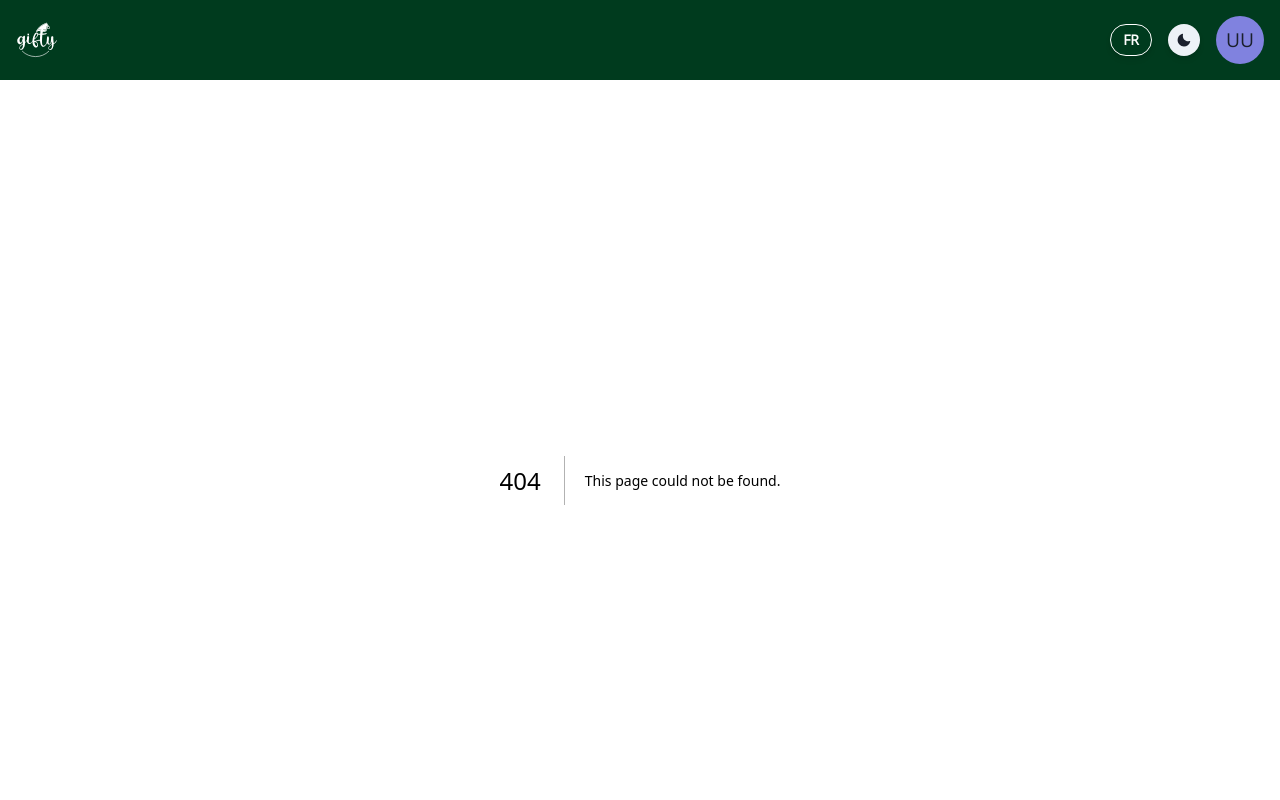
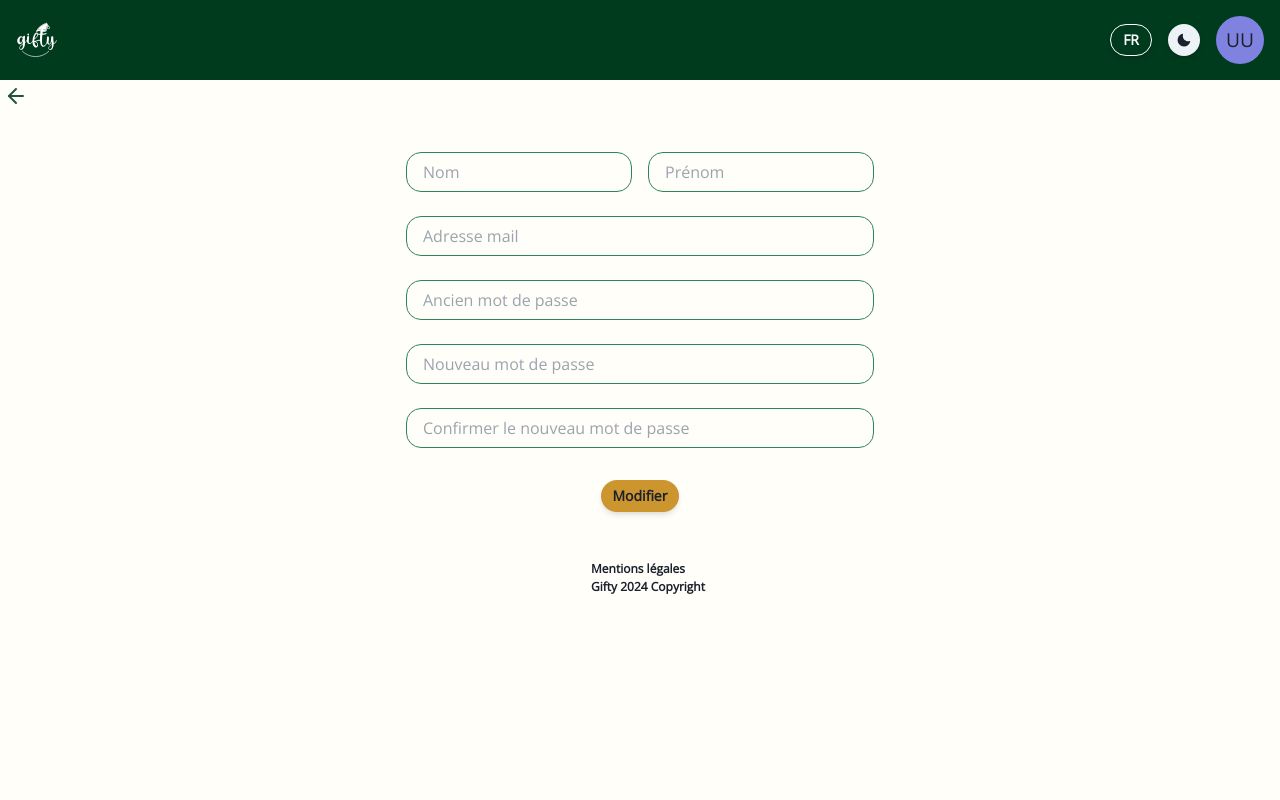
Before and after one commit to WildCodeSchool/2023-11-wns-bleu-g2-christmas-gifts-planner, a Next.js app in the folder frontend/: page /profile in a window 1280 px wide. Before the commit this address had no page. Shown: the top 800 px of the page. Built offline with nearby package versions, Linux system fonts and the light colour scheme.

Commit message:
added new input for old password

```diff
--- a/frontend/src/pages/userProfile.tsx
+++ b/frontend/src/pages/profile.tsx
@@ -88,8 +88,15 @@ const UserProfile = () => {
                                 <Text position="absolute" fontSize={14} fontWeight="bold" color="red.700">Cet e-mail existe déjà</Text>
                                 }
                         <Input type='email' isRequired id="email" data-testid="label-email" name="email" placeholder="Adresse mail" my={6} borderRadius={15} borderColor={error === 2 ? "red.700" : "green.600"}/>
-                        {/* Password and confirm Password */}
-                        <InputGroup size='md'>
+                         {/* Old Password */}
+                         <InputGroup size='md'>
+                            {error === 3 &&
+                                <Text position="absolute" mt={-6} fontSize={14} fontWeight="bold" color="red.700">Le mot de passe n&aposest pas le même !</Text>
+                                }
+                            <Input name="oldPassword" id="oldPassword" isRequired type='password' placeholder='Ancien mot de passe' borderRadius={15} borderColor={error === 3 ? "red.700" : "green.600"}/>
+                        </InputGroup>
+                        {/* New Password and confirm Password */}
+                        <InputGroup size='md' mt={6}>
                             {error === 1 &&
                                 <Text position="absolute" mt={-6} fontSize={14} fontWeight="bold" color="red.700">Les mots de passe ne correspondent pas !</Text>
                                 }
@@ -100,10 +107,10 @@ const UserProfile = () => {
                                     </Tooltip>
                                 </Text>
                                 }
-                            <Input name="password" id="password" isRequired type='password' placeholder='Mot de passe' borderRadius={15} borderColor={error === 1 || error === 4 ? "red.700" : "green.600"}/>
+                            <Input name="password" id="password" isRequired type='password' placeholder='Nouveau mot de passe' borderRadius={15} borderColor={error === 1 || error === 4 ? "red.700" : "green.600"}/>
                         </InputGroup>
                         <InputGroup size='md' mt={6} zIndex={0}>
-                            <Input name="passwordConfirmation" zIndex={0} id="passwordConfirmation" isRequired type={'password'} placeholder='Confirmer le mot de passe' borderRadius={15} borderColor={error === 1 || error === 4 ? "red.700" : "green.600"}/>
+                            <Input name="passwordConfirmation" zIndex={0} id="passwordConfirmation" isRequired type={'password'} placeholder='Confirmer le nouveau mot de passe' borderRadius={15} borderColor={error === 1 || error === 4 ? "red.700" : "green.600"}/>
                         </InputGroup>
                         <Center>
                             <Button variant="goldenButton" type="submit" mt={8}>
```
